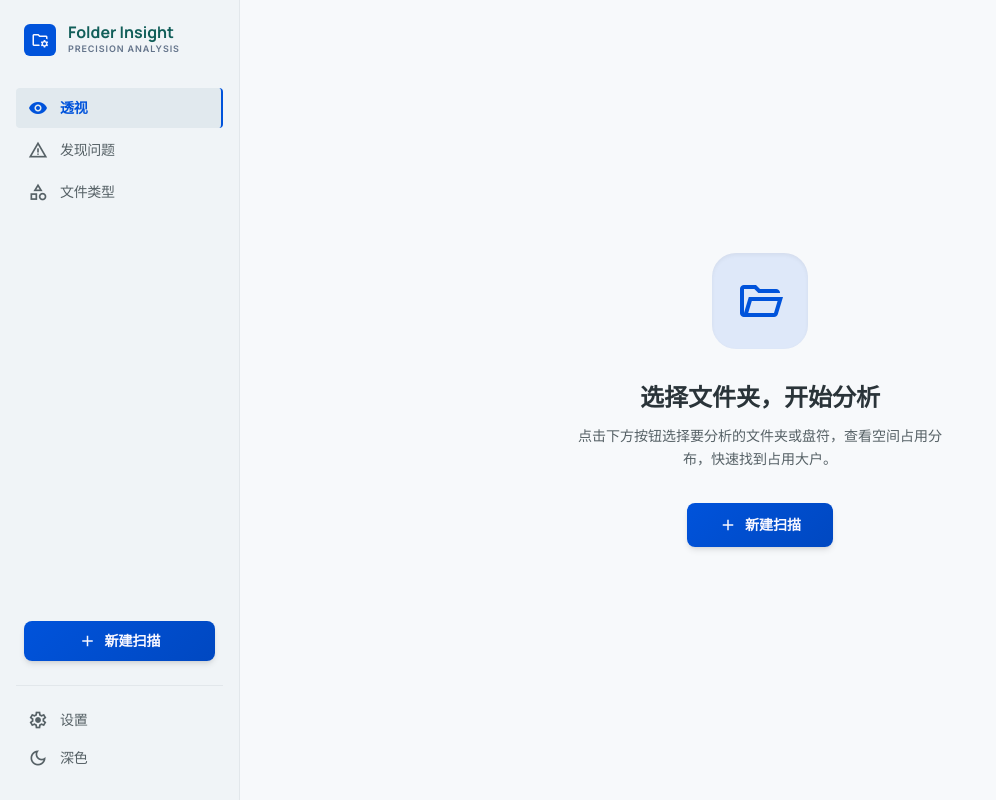
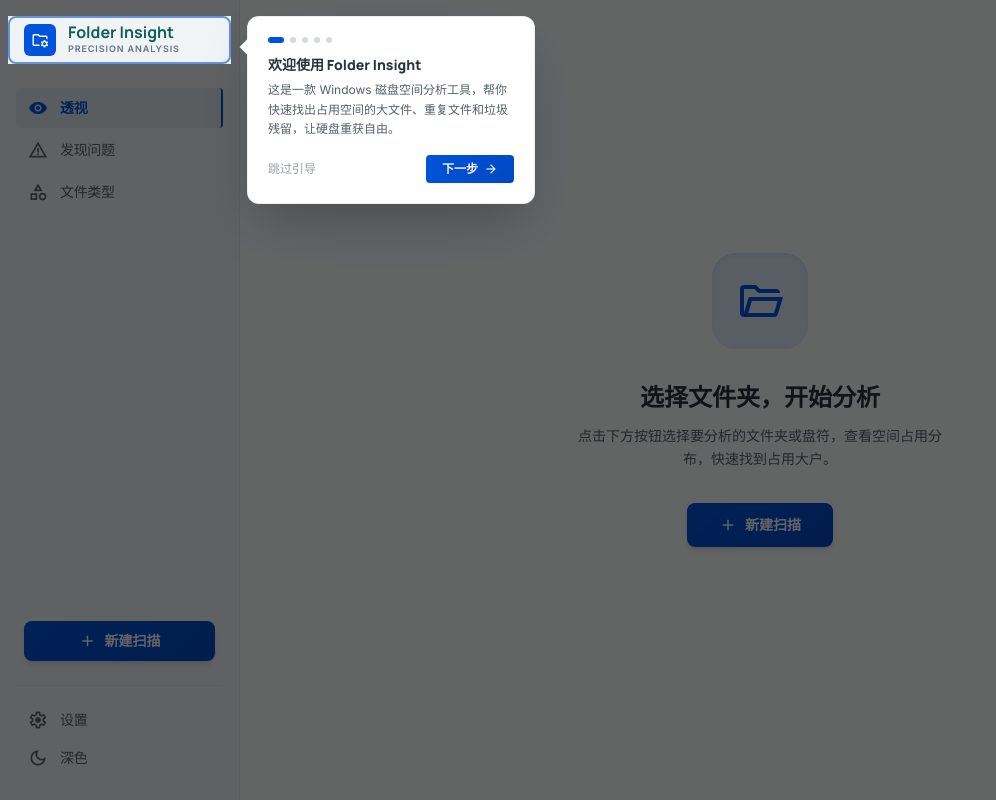
Before and after one commit to duyl328/dir-zero, a React (Vite) app in the folder folder-insight/: page /#/overview in a window 1280 px wide. Shown: the whole page, without its empty margins (0-996 px from the left). Built offline with nearby package versions, Linux system fonts and the light colour scheme.

Commit message:
feat: add onboarding tour

```diff
--- a/folder-insight/src/components/layout/Shell.tsx
+++ b/folder-insight/src/components/layout/Shell.tsx
@@ -1,4 +1,5 @@
 import { useLocation } from "react-router-dom";
+import { useState, useEffect } from "react";
 import Sidebar from "./Sidebar";
 import ScanConfigModal from "../scan/ScanConfigModal";
 import { useAppStore } from "../../store/appStore";
@@ -6,10 +7,18 @@
 import FindProblemsPage from "../../pages/FindProblemsPage";
 import FileTypesPage from "../../pages/FileTypesPage";
 import SettingsPage from "../../pages/SettingsPage";
+import OnboardingTour, { shouldShowTour } from "../onboarding/OnboardingTour";
 
 export default function Shell() {
   const status = useAppStore((s) => s.session.status);
   const { pathname } = useLocation();
+  const [showTour, setShowTour] = useState(() => shouldShowTour());
+
+  useEffect(() => {
+    function onDone() { setShowTour(false); }
+    window.addEventListener("onboarding-done", onDone);
+    return () => window.removeEventListener("onboarding-done", onDone);
+  }, []);
 
   return (
     <div className="flex h-screen overflow-hidden bg-surface">
@@ -35,6 +44,7 @@
 
       {/* Modals / overlays */}
       {status === "configuring" && <ScanConfigModal />}
+      {showTour && <OnboardingTour />}
 
       {/* Background ambient glow */}
       <div className="fixed top-0 right-0 w-1/3 h-1/2 bg-primary/5 blur-[120px] rounded-full -z-10 pointer-events-none" />
--- a/folder-insight/src/components/layout/Sidebar.tsx
+++ b/folder-insight/src/components/layout/Sidebar.tsx
@@ -8,9 +8,9 @@
   const t = useT();
 
   const navItems = [
-    { to: "/overview", icon: "visibility", label: t.sidebar.overview },
-    { to: "/problems", icon: "report_problem", label: t.sidebar.problems },
-    { to: "/types", icon: "category", label: t.sidebar.fileTypes },
+    { to: "/overview", icon: "visibility", label: t.sidebar.overview, id: "tour-overview-nav" },
+    { to: "/problems", icon: "report_problem", label: t.sidebar.problems, id: "tour-problems-nav" },
+    { to: "/types", icon: "category", label: t.sidebar.fileTypes, id: "tour-types-nav" },
   ];
 
   function handleNewScan() {
@@ -21,7 +21,7 @@
   return (
     <aside className="h-screen w-60 fixed left-0 top-0 bg-surface-container-low flex flex-col py-6 px-4 z-50 select-none border-r border-outline-variant/20">
       {/* Logo */}
-      <div className="mb-8 px-2 flex items-center gap-3">
+      <div id="tour-logo" className="mb-8 px-2 flex items-center gap-3">
         <div className="w-8 h-8 rounded-md bg-primary flex items-center justify-center shrink-0">
           <span className="material-symbols-outlined text-on-primary text-[18px]">folder_managed</span>
         </div>
@@ -33,11 +33,12 @@
 
       {/* Nav */}
       <nav className="flex-1 space-y-0.5">
-        {navItems.map(({ to, icon, label }) => {
+        {navItems.map(({ to, icon, label, id }) => {
           const active = location.pathname.startsWith(to);
           return (
             <NavLink
               key={to}
+              id={id}
               to={to}
               className={[
                 "flex items-center gap-3 px-3 py-2.5 rounded-lg font-headline text-sm tracking-tight transition-colors duration-150",
@@ -60,6 +61,7 @@
 
       {/* New Scan CTA */}
       <button
+        id="tour-new-scan"
         onClick={handleNewScan}
         className="mb-6 mx-2 py-2.5 px-4 rounded-xl cta-gradient text-on-primary font-headline font-bold text-sm shadow-md hover:opacity-90 transition-opacity flex items-center justify-center gap-2 active:scale-95 duration-150"
       >
--- /dev/null
+++ b/folder-insight/src/components/onboarding/OnboardingTour.tsx
@@ -0,0 +1,238 @@
+import { useState, useEffect, useRef } from "react";
+import { useNavigate } from "react-router-dom";
+import { useAppStore } from "../../store/appStore";
+
+const STORAGE_KEY = "onboarding_done_v1";
+
+interface Step {
+  targetId: string;
+  titleZh: string;
+  titleEn: string;
+  descZh: string;
+  descEn: string;
+  placement: "right" | "bottom" | "left" | "top";
+  navigateTo?: string;
+  spotlightPadding?: number;
+}
+
+const STEPS: Step[] = [
+  {
+    targetId: "tour-logo",
+    titleZh: "欢迎使用 Folder Insight",
+    titleEn: "Welcome to Folder Insight",
+    descZh: "这是一款 Windows 磁盘空间分析工具，帮你快速找出占用空间的大文件、重复文件和垃圾残留，让硬盘重获自由。",
+    descEn: "A Windows disk space analyzer that helps you find large files, duplicates, and junk — so you can reclaim your storage.",
+    placement: "right",
+    navigateTo: "/overview",
+  },
+  {
+    targetId: "tour-new-scan",
+    titleZh: "第一步：新建扫描",
+    titleEn: "Step 1: Start a Scan",
+    descZh: "点击「新建扫描」选择要分析的文件夹或整个盘符，扫描完成后会立即展示空间分布图。",
+    descEn: 'Click "New Scan" to pick a folder or drive. The treemap appears as scanning progresses.',
+    placement: "right",
+    navigateTo: "/overview",
+  },
+  {
+    targetId: "tour-overview-nav",
+    titleZh: "透视：空间分布一目了然",
+    titleEn: "Overview: See Where Space Goes",
+    descZh: "扫描后在这里查看交互式矩形树图，单击展开文件夹，双击下钻，快速定位占用大户。",
+    descEn: "After scanning, explore the interactive treemap. Single-click to expand, double-click to drill down.",
+    placement: "right",
+    navigateTo: "/overview",
+  },
+  {
+    targetId: "tour-problems-nav",
+    titleZh: "发现问题：找出可清理内容",
+    titleEn: "Find Problems: Clean Up",
+    descZh: "自动检测重复文件、空文件夹、零字节文件和系统残留，一键移到回收站。",
+    descEn: "Auto-detects duplicates, empty folders, zero-byte files, and junk. Move them to trash in one click.",
+    placement: "right",
+    navigateTo: "/problems",
+  },
+  {
+    targetId: "tour-types-nav",
+    titleZh: "文件类型：按类别分析",
+    titleEn: "File Types: Analyze by Category",
+    descZh: "按视频、图片、代码等 15 种类型查看占用分布，支持按大小或数量排序，快速找到某类文件的大户目录。",
+    descEn: "View space usage across 15 file categories. Sort by size or count, and drill into top directories.",
+    placement: "right",
+    navigateTo: "/types",
+  },
+];
+
+interface Rect { top: number; left: number; width: number; height: number }
+
+function getTargetRect(id: string): Rect | null {
+  const el = document.getElementById(id);
+  if (!el) return null;
+  const r = el.getBoundingClientRect();
+  return { top: r.top, left: r.left, width: r.width, height: r.height };
+}
+
+function BubbleArrow({ placement }: { placement: Step["placement"] }) {
+  const base = "absolute w-3 h-3 bg-surface-container-lowest rotate-45 border border-outline-variant/20";
+  if (placement === "right") return <div className={`${base} -left-1.5 top-6`} style={{ borderRight: "none", borderTop: "none" }} />;
+  if (placement === "left")  return <div className={`${base} -right-1.5 top-6`} style={{ borderLeft: "none", borderBottom: "none" }} />;
+  if (placement === "bottom") return <div className={`${base} -top-1.5 left-6`} style={{ borderLeft: "none", borderTop: "none" }} />;
+  return <div className={`${base} -bottom-1.5 left-6`} style={{ borderRight: "none", borderBottom: "none" }} />;
+}
+
+export default function OnboardingTour() {
+  const locale = useAppStore((s) => s.locale);
+  const navigate = useNavigate();
+  const [step, setStep] = useState(0);
+  const [rect, setRect] = useState<Rect | null>(null);
+  const [visible, setVisible] = useState(false);
+  const rafRef = useRef<number>(0);
+
+  const current = STEPS[step];
+  const isZh = locale === "zh";
+  const title = isZh ? current.titleZh : current.titleEn;
+  const desc  = isZh ? current.descZh  : current.descEn;
+  const pad   = current.spotlightPadding ?? 8;
+
+  // Navigate to the right page when step changes
+  useEffect(() => {
+    if (current.navigateTo) navigate(current.navigateTo);
+  }, [step]);
+
+  // Poll for target element (it may not be in DOM immediately after navigation)
+  useEffect(() => {
+    let attempts = 0;
+    function poll() {
+      const r = getTargetRect(current.targetId);
+      if (r) {
+        setRect(r);
+        setVisible(true);
+      } else if (attempts++ < 30) {
+        rafRef.current = requestAnimationFrame(poll);
+      }
+    }
+    setVisible(false);
+    rafRef.current = requestAnimationFrame(poll);
+    return () => cancelAnimationFrame(rafRef.current);
+  }, [step]);
+
+  function finish() {
+    localStorage.setItem(STORAGE_KEY, "1");
+    setVisible(false);
+    // small delay so fade-out plays
+    setTimeout(() => {
+      // signal parent to unmount
+      window.dispatchEvent(new Event("onboarding-done"));
+    }, 200);
+  }
+
+  function next() {
+    if (step < STEPS.length - 1) setStep((s) => s + 1);
+    else finish();
+  }
+
+  function skip() { finish(); }
+
+  if (!rect) return null;
+
+  // Spotlight clip region
+  const sp = {
+    top:    rect.top    - pad,
+    left:   rect.left   - pad,
+    width:  rect.width  + pad * 2,
+    height: rect.height + pad * 2,
+  };
+
+  // Bubble position
+  const GAP = 16;
+  let bubbleStyle: React.CSSProperties = {};
+  if (current.placement === "right") {
+    bubbleStyle = { top: sp.top, left: sp.left + sp.width + GAP };
+  } else if (current.placement === "left") {
+    bubbleStyle = { top: sp.top, right: window.innerWidth - sp.left + GAP };
+  } else if (current.placement === "bottom") {
+    bubbleStyle = { top: sp.top + sp.height + GAP, left: sp.left };
+  } else {
+    bubbleStyle = { bottom: window.innerHeight - sp.top + GAP, left: sp.left };
+  }
+
+  return (
+    <div
+      className={[
+        "fixed inset-0 z-[9999] transition-opacity duration-200",
+        visible ? "opacity-100" : "opacity-0 pointer-events-none",
+      ].join(" ")}
+    >
+      {/* Dark overlay with spotlight hole via clip-path */}
+      <div
+        className="absolute inset-0 bg-black/60"
+        style={{
+          clipPath: `polygon(
+            0% 0%, 100% 0%, 100% 100%, 0% 100%,
+            0% ${sp.top}px,
+            ${sp.left}px ${sp.top}px,
+            ${sp.left}px ${sp.top + sp.height}px,
+            ${sp.left + sp.width}px ${sp.top + sp.height}px,
+            ${sp.left + sp.width}px ${sp.top}px,
+            0% ${sp.top}px
+          )`,
+        }}
+        onClick={skip}
+      />
+
+      {/* Spotlight border ring */}
+      <div
+        className="absolute rounded-xl border-2 border-primary/60 shadow-[0_0_0_4px_rgba(var(--md-primary),0.15)] pointer-events-none transition-all duration-300"
+        style={{ top: sp.top, left: sp.left, width: sp.width, height: sp.height }}
+      />
+
+      {/* Bubble */}
+      <div
+        className="absolute w-72 bg-surface-container-lowest rounded-2xl shadow-2xl border border-outline-variant/20 p-5 transition-all duration-300"
+        style={bubbleStyle}
+      >
+        <BubbleArrow placement={current.placement} />
+
+        {/* Step dots */}
+        <div className="flex items-center gap-1.5 mb-3">
+          {STEPS.map((_, i) => (
+            <div
+              key={i}
+              className={[
+                "rounded-full transition-all duration-200",
+                i === step ? "w-4 h-1.5 bg-primary" : "w-1.5 h-1.5 bg-outline-variant/50",
+              ].join(" ")}
+            />
+          ))}
+        </div>
+
+        <h3 className="font-headline font-extrabold text-sm text-on-surface mb-1.5 leading-snug">{title}</h3>
+        <p className="text-xs text-on-surface-variant leading-relaxed mb-4">{desc}</p>
+
+        <div className="flex items-center justify-between">
+          <button
+            onClick={skip}
+            className="text-xs text-on-surface-variant/60 hover:text-on-surface-variant transition-colors"
+          >
+            {isZh ? "跳过引导" : "Skip"}
+          </button>
+          <button
+            onClick={next}
+            className="flex items-center gap-1.5 px-4 py-1.5 rounded-lg cta-gradient text-on-primary text-xs font-bold shadow-sm active:scale-95 transition-all"
+          >
+            {step < STEPS.length - 1
+              ? (isZh ? "下一步" : "Next")
+              : (isZh ? "开始使用" : "Get Started")}
+            {step < STEPS.length - 1 && (
+              <span className="material-symbols-outlined text-[14px]">arrow_forward</span>
+            )}
+          </button>
+        </div>
+      </div>
+    </div>
+  );
+}
+
+export function shouldShowTour(): boolean {
+  return !localStorage.getItem(STORAGE_KEY);
+}
```
